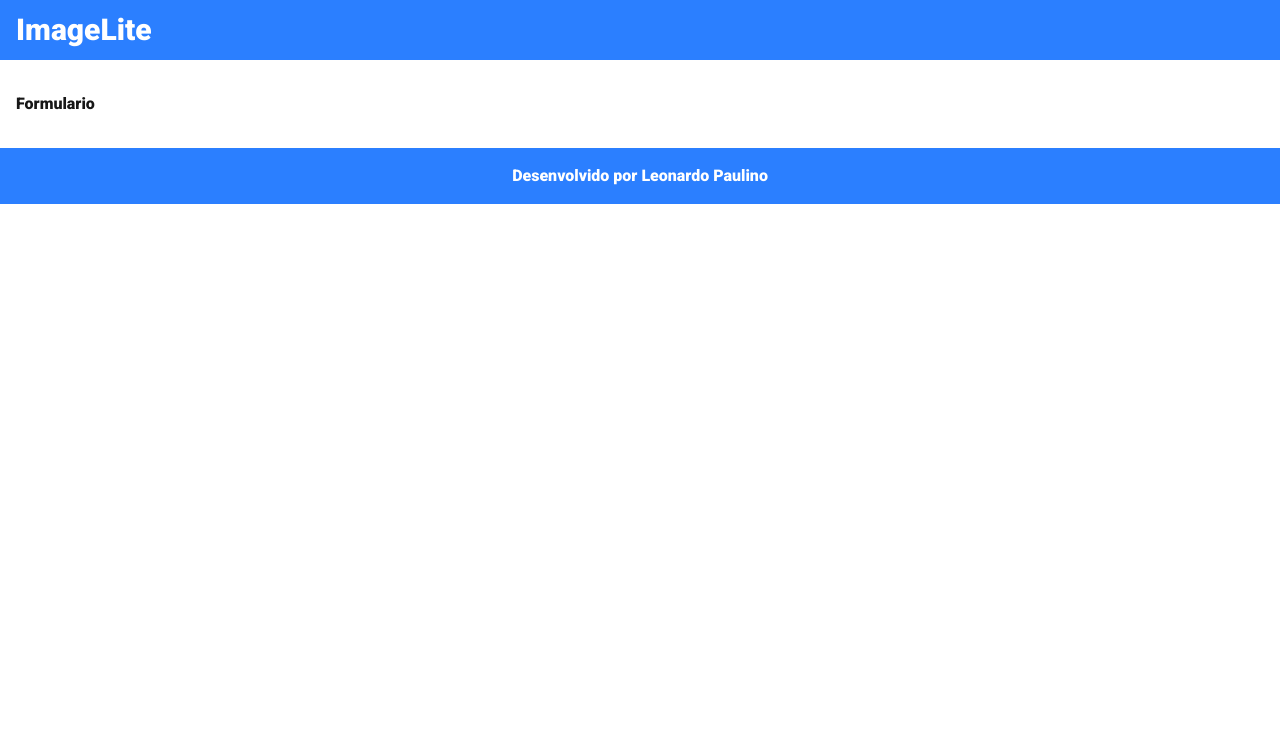
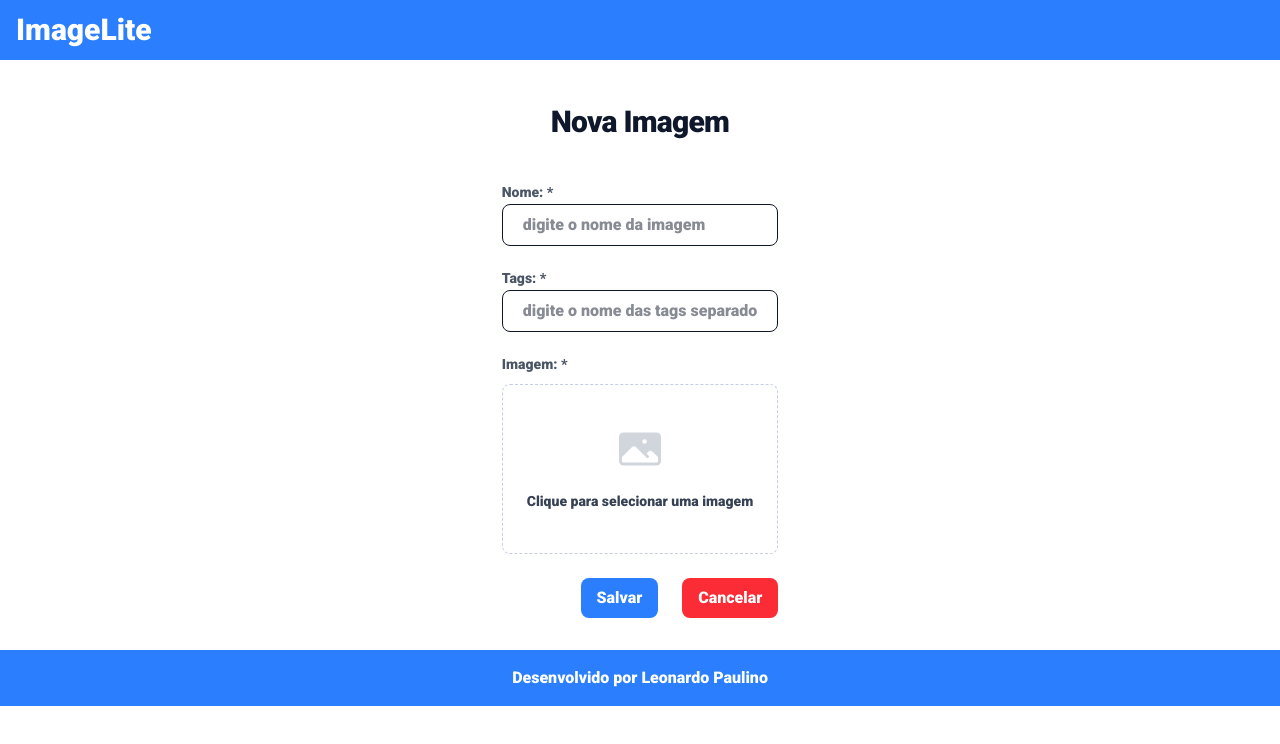
Before and after one commit to rookie-leo/imagelite, a Next.js app: page /forms in a window 1280 px wide. Shown: the top 744 px of the page. Built offline with nearby package versions, Linux system fonts and the light colour scheme.

Commit message:
Save image screen implemented

```diff
--- a/package.json
+++ b/package.json
@@ -8,9 +8,11 @@
     "start": "next start"
   },
   "dependencies": {
+    "formik": "^2.4.9",
     "next": "16.1.1",
     "react": "19.2.3",
-    "react-dom": "19.2.3"
+    "react-dom": "19.2.3",
+    "yup": "^1.7.1"
   },
   "devDependencies": {
     "@tailwindcss/postcss": "^4",
--- a/src/app/forms/page.tsx
+++ b/src/app/forms/page.tsx
@@ -1,9 +1,75 @@
-import { Template } from "@/components"
+"use client"
+import { InputText, Template, Button } from "@/components"
+import Link from "next/link"
+import { useFormik } from "formik"
+
+interface FormsProps {
+    name: string,
+    tags: string,
+    file: any
+}
+
+const formScheme: FormsProps = { name: '', tags: '', file: ''}
 
 export default function FormsPage() {
+
+    const formik = useFormik<FormsProps>({
+        initialValues: formScheme,
+        onSubmit: (dados: FormsProps) => {
+            console.log(dados)
+        }
+    })
+
     return (
         <Template>
-            <h1>Formulario</h1>
+            <section className="flex flex-col items-center justify-center my-5">
+                <h5 className="mt-3 mb-10 text-3xl font-extrabold tracking-tight text-slate-900">Nova Imagem</h5>
+                <form onSubmit={formik.handleSubmit}>
+                    <div className="grid grid-cols-1">
+                        <label className="block text-sm font-medium leading-6 text-gray-600">Nome: *</label>
+                        <InputText id="name"
+                                   onChange={formik.handleChange}
+                                   placeholder="digite o nome da imagem" />
+                    </div>
+
+                    <div className="mt-5 grid grid-cols-1">
+                        <label className="block text-sm font-medium leading-6 text-gray-600">Tags: *</label>
+                        <InputText id="tags"
+                                   onChange={formik.handleChange}
+                                   placeholder="digite o nome das tags separados por virgula" />
+                    </div>
+
+                    <div className="mt-5 grid grid-cols-1">
+                        <label className="block text-sm font-medium leading-6 text-gray-600">Imagem: *</label>
+                        <div className="mt-2 flex justify-center rounded-lg border border-dashed border-blue-900/25 px-6 py-10">
+                            <div className="text-center">
+                                <svg className="mx-auto h-12 w-12 text-gray-300"
+                                     viewBox="0 0 24 24"
+                                     fill="currentColor"
+                                     aria-hidden="true">
+                                    <path fillRule="evenodd"
+                                          d="M1.5 6a2.25 2.25 0 012.25-2.25h16.5A2.25 2.25 0 0122.5 6v12a2.25 2.25 0 01-2.25 2.25H3.75A2.25 2.25 0 011.5 18V6zM3 16.06V18c0 .414.336.75.75.75h16.5A.75.75 0 0021 18v-1.94l-2.69-2.689a1.5 1.5 0 00-2.12 0l-.88.879.97.97a.75.75 0 11-1.06 1.06l-5.16-5.159a1.5 1.5 0 00-2.12 0L3 16.061zm10.125-7.81a1.125 1.125 0 112.25 0 1.125 1.125 0 01-2.25 0z"
+                                          clipRule="evenodd" />
+                                </svg>
+
+                                <div className="mt-4 flex text-sm leading-6 text-gray-600">
+                                    <label className="realtive cursor-pointer rounded-md bg-white font-semibold text-gray-700">
+                                        <span>Clique para selecionar uma imagem</span>
+                                        <input type="file" className="sr-only" />
+                                    </label>
+                                </div>
+                            </div>
+                        </div>
+                    </div>
+
+                    <div className="mt-6 flex items-center justify-end gap-x-6">
+                        <Button color="blue" label="Salvar" type="submit" />
+                        <Link href="/galery">
+                            <Button color="red" label="Cancelar" type="button" />
+                        </Link>
+                    </div>
+                </form>
+            </section>
         </Template>
     )
 }
--- a/src/components/button/Button.tsx
+++ b/src/components/button/Button.tsx
@@ -1,14 +1,16 @@
 interface ButtonProps {
     color?: TailwindColors,
     label?: string
-    onClick?: (event: any) => void
+    onClick?: (event: any) => void,
+    type?: "submit" | "button" | "reset" | undefined
 }
 
-export const Button: React.FC<ButtonProps> = ({ color = 'blue', label, onClick }) => {
+export const Button: React.FC<ButtonProps> = ({ color = 'blue', label, onClick, type }) => {
     return (
         <>
             <button className={`${colorClasses[color]} text-white px-4 py-2 rounded-lg text-gray-900 transition-transform ease-in duration-300 transform hover:shadow-lg hover:translate-y-2`}
-                onClick={onClick}
+                    onClick={onClick}
+                    type={type}
             >
                 {label}
             </button>
--- a/src/components/input/InputText.tsx
+++ b/src/components/input/InputText.tsx
@@ -1,7 +1,8 @@
 interface InputTextProps {
     style?: string,
     onChange?: (event: React.ChangeEvent<HTMLInputElement>) => void,
-    placeholder?: string
+    placeholder?: string,
+    id?: string
 }
 
 export const InputText: React.FC<InputTextProps> = ({ style, ...rest }: InputTextProps) => {
```
Also changed, not shown: 1 other file (tests, documents, lock files or other folders).
